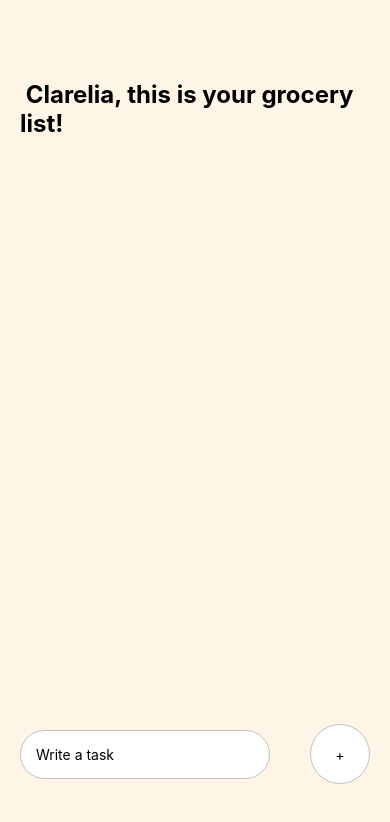
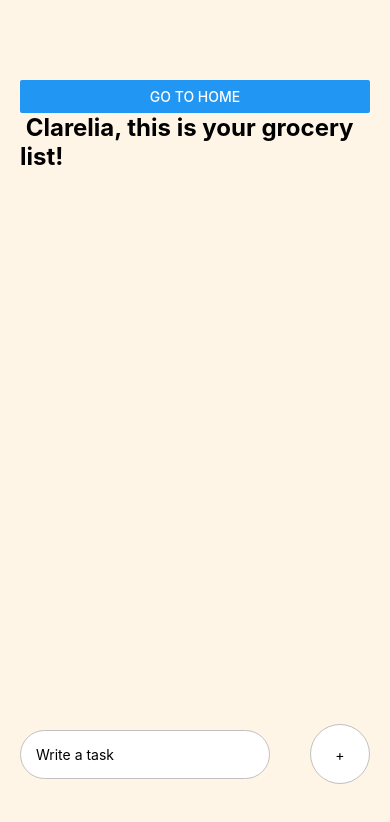
Before and after one commit to clarequek/Cookbook-Diaries, a React Native app in the folder CookbookDiaries/: screen /GroceryList in a window 390 px wide. Shown: the top 822 px of the page. Built offline with nearby package versions, Linux system fonts and the light colour scheme.

Commit message:
added navigator back to home on Home screen

```diff
--- a/CookbookDiaries/src/screens/GroceryList.js
+++ b/CookbookDiaries/src/screens/GroceryList.js
@@ -1,4 +1,4 @@
-import { View, Text, StyleSheet, KeyboardAvoidingView, TextInput, Platform, TouchableOpacity, Keyboard } from 'react-native'
+import { View, Text, StyleSheet, KeyboardAvoidingView, TextInput, Platform, TouchableOpacity, Keyboard, Button } from 'react-native'
 import React, { useState } from 'react'
 import { useNavigation } from '@react-navigation/native';
 import Task from '../components/task';
@@ -31,6 +31,9 @@
 
       {/* Your grocery list */}
       <View style = {styles.tasksWrapper}>
+        {/* Temporary home navigator */}
+        <Button title="Go to Home" onPress={() => navigation.navigate('Home')} />
+
         <Text style = {styles.sectionTitle}> Clarelia, this is your grocery list! </Text>
 
         <View style = {styles.items}>
```
